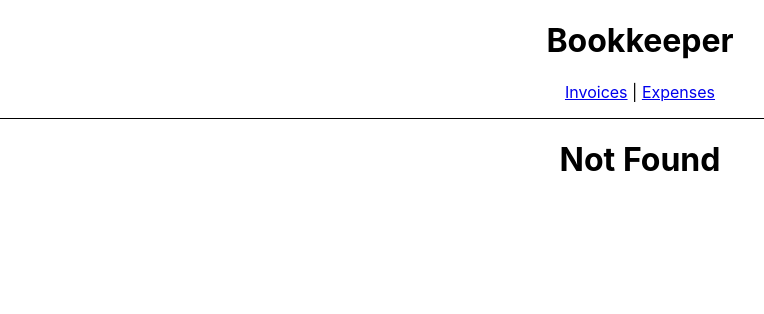
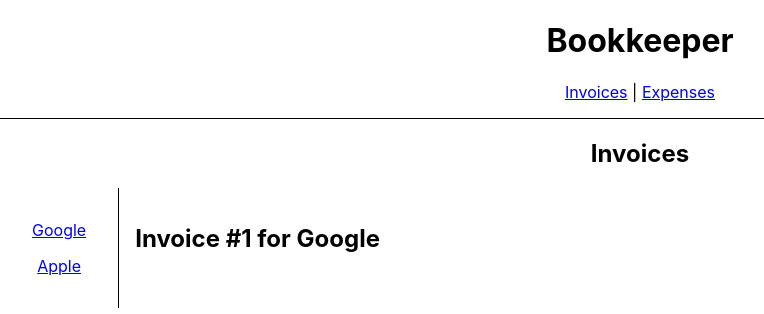
Before and after one commit to lpredrum136/react-router-6, a React (Create React App) app: page /invoices/1 in a window 1280 px wide. Before the commit this address had no page. Shown: the top 314 px of the page, without its empty margins (0-764 px from the left). Built offline with nearby package versions, Linux system fonts and the light colour scheme.

Commit message:
Reading URL params

```diff
--- a/src/index.tsx
+++ b/src/index.tsx
@@ -7,13 +7,16 @@ import { BrowserRouter, Route, Routes } from 'react-router-dom'
 import Invoices from './pages/Invoices'
 import Expenses from './pages/Expenses'
 import NotFound from './pages/NotFound'
+import Invoice from './pages/Invoice'
 
 ReactDOM.render(
   <React.StrictMode>
     <BrowserRouter>
       <Routes>
         <Route path="/" element={<App />}>
-          <Route path="invoices" element={<Invoices />} />
+          <Route path="invoices" element={<Invoices />}>
+            <Route path=":invoiceId" element={<Invoice />} />
+          </Route>
           <Route path="expenses" element={<Expenses />} />
           {/* No other routes match */}
           <Route path="*" element={<NotFound />} />
--- /dev/null
+++ b/src/pages/Invoice.tsx
@@ -0,0 +1,18 @@
+import { useParams } from 'react-router-dom'
+import { invoices } from '../data/invoices'
+
+const Invoice = () => {
+  const params = useParams<{ invoiceId: string }>()
+
+  const invoice = invoices.find(
+    invoice => invoice.id.toString() === params.invoiceId
+  )
+
+  return (
+    <h2 style={{ padding: '1rem' }}>
+      Invoice #{invoice?.id} for {invoice?.name}
+    </h2>
+  )
+}
+
+export default Invoice
--- a/src/pages/Invoices.tsx
+++ b/src/pages/Invoices.tsx
@@ -1,4 +1,4 @@
-import { Link } from 'react-router-dom'
+import { Link, Outlet } from 'react-router-dom'
 import { invoices } from '../data/invoices'
 
 const Invoices = () => {
@@ -22,6 +22,8 @@ const Invoices = () => {
             </Link>
           ))}
         </nav>
+
+        <Outlet />
       </div>
     </main>
   )
```
Also changed, not shown: devnotes.txt.
